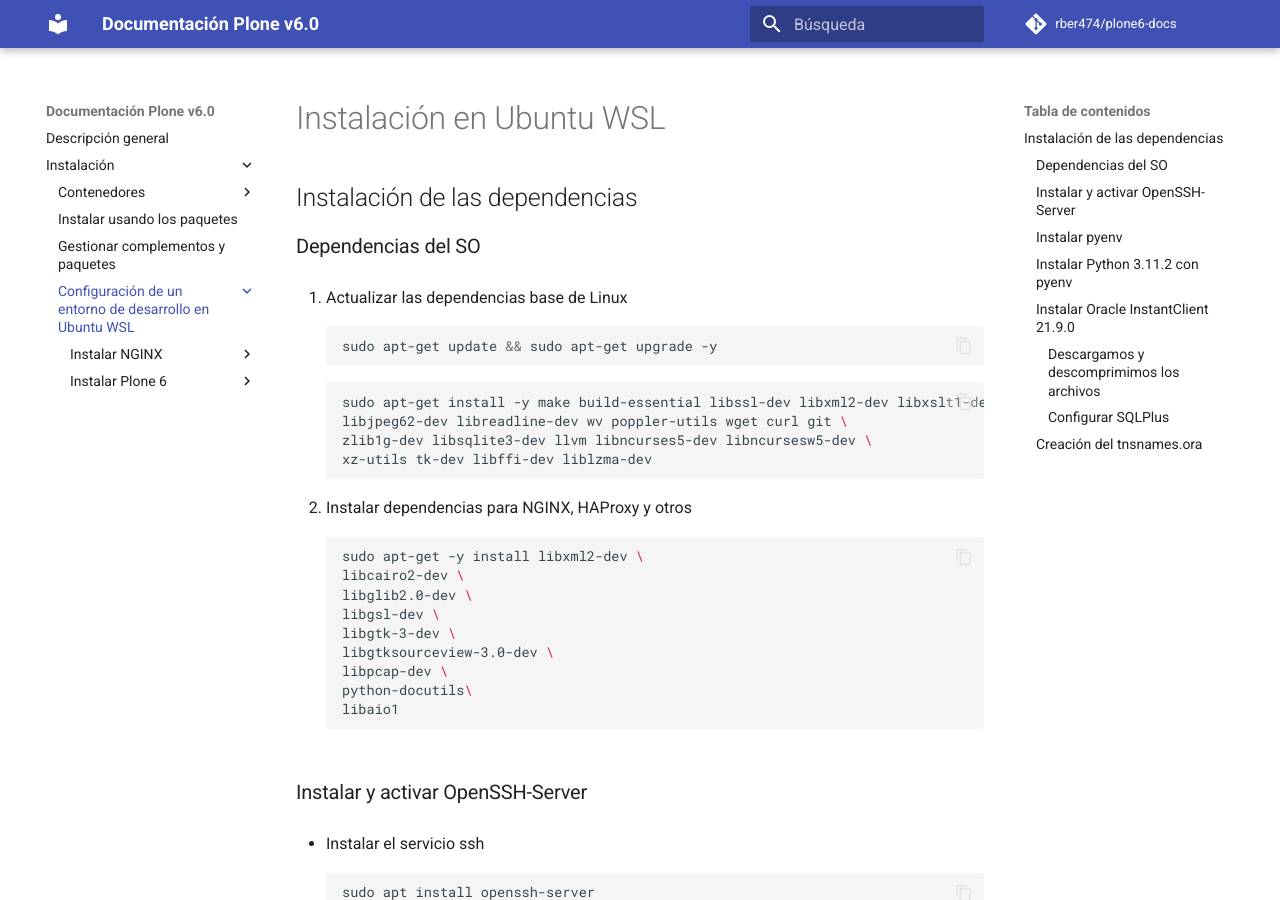
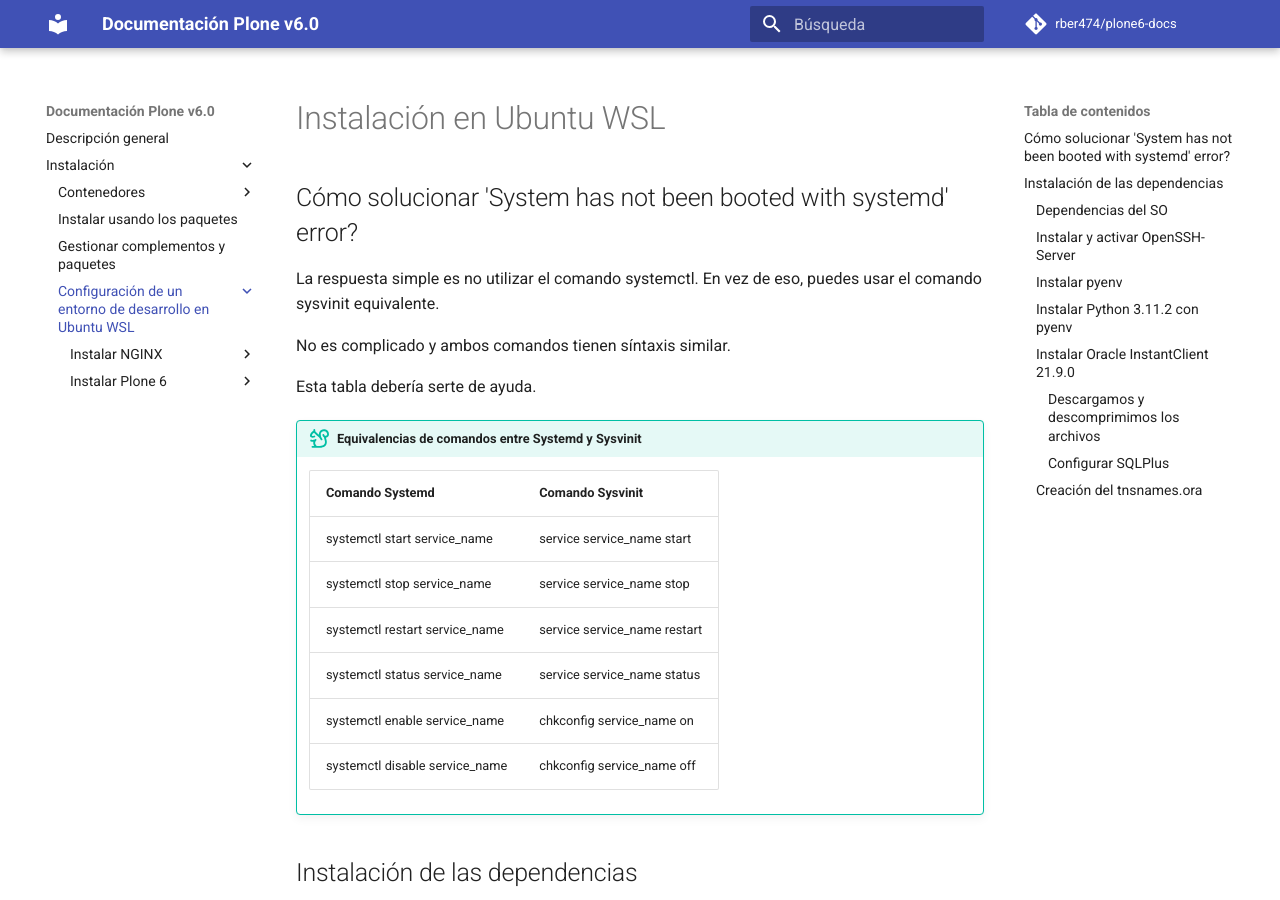
Before and after one commit to rber474/plone6-docs, an MkDocs documentation site: the page built from docs/install/desarrollo/index.md, in a window 1280 px wide and 900 px high. Built offline with MkDocs 1.6.1 and Material for MkDocs 9.7.7, drawn with Linux system fonts in a browser that asks for light colours; comment, search, counter and statistics services are not loaded.

Commit message:
minor fixes

```diff
--- a/docs/install/desarrollo/index.md
+++ b/docs/install/desarrollo/index.md
@@ -1,4 +1,22 @@
 # Instalación en Ubuntu WSL
+
+## Cómo solucionar 'System has not been booted with systemd' error?
+La respuesta simple es no utilizar el comando systemctl. En vez de eso, puedes usar el comando sysvinit equivalente.
+
+No es complicado y ambos comandos tienen síntaxis similar.
+
+Esta tabla debería serte de ayuda.
+
+!!! tip "Equivalencias de comandos entre Systemd y Sysvinit"
+
+    | **Comando Systemd**            | **Comando Sysvinit**         |
+    |--------------------------------|------------------------------|
+    | systemctl start service_name   | service service_name start   |
+    | systemctl stop service_name    | service service_name stop    |
+    | systemctl restart service_name | service service_name restart |
+    | systemctl status service_name  | service service_name status  |
+    | systemctl enable service_name  | chkconfig service_name on    |
+    | systemctl disable service_name | chkconfig service_name off   |
 
 ## Instalación de las dependencias
 
```
Also changed, not shown: docs/install/desarrollo/certificado-ssl-nginx.md (+2 -2 lines), docs/install/desarrollo/instalar-nginx.md (+4 -4 lines).
